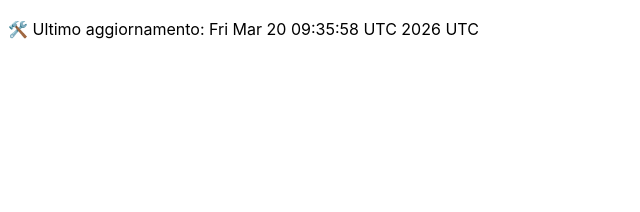
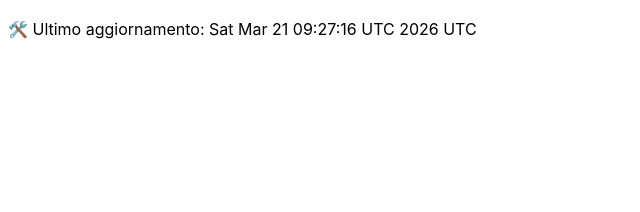
Before and after one commit to DanteTrb/DanteTrb.github.io, a Jekyll site: the page built from badges.md, in a window 1280 px wide. Shown: the top 212 px of the page, without its empty margins (0-640 px from the left). Built offline with Jekyll 4.4.1, drawn with Linux system fonts in a browser that asks for light colours; our own code applies the rules of GitHub Pages for plain Markdown files.

Commit message:
🛠️ Aggiornamento automatico badge

```diff
--- a/badges.md
+++ b/badges.md
@@ -1 +1 @@
-🛠️ Ultimo aggiornamento: Fri Mar 20 09:35:58 UTC 2026 UTC
+🛠️ Ultimo aggiornamento: Sat Mar 21 09:27:16 UTC 2026 UTC
```
